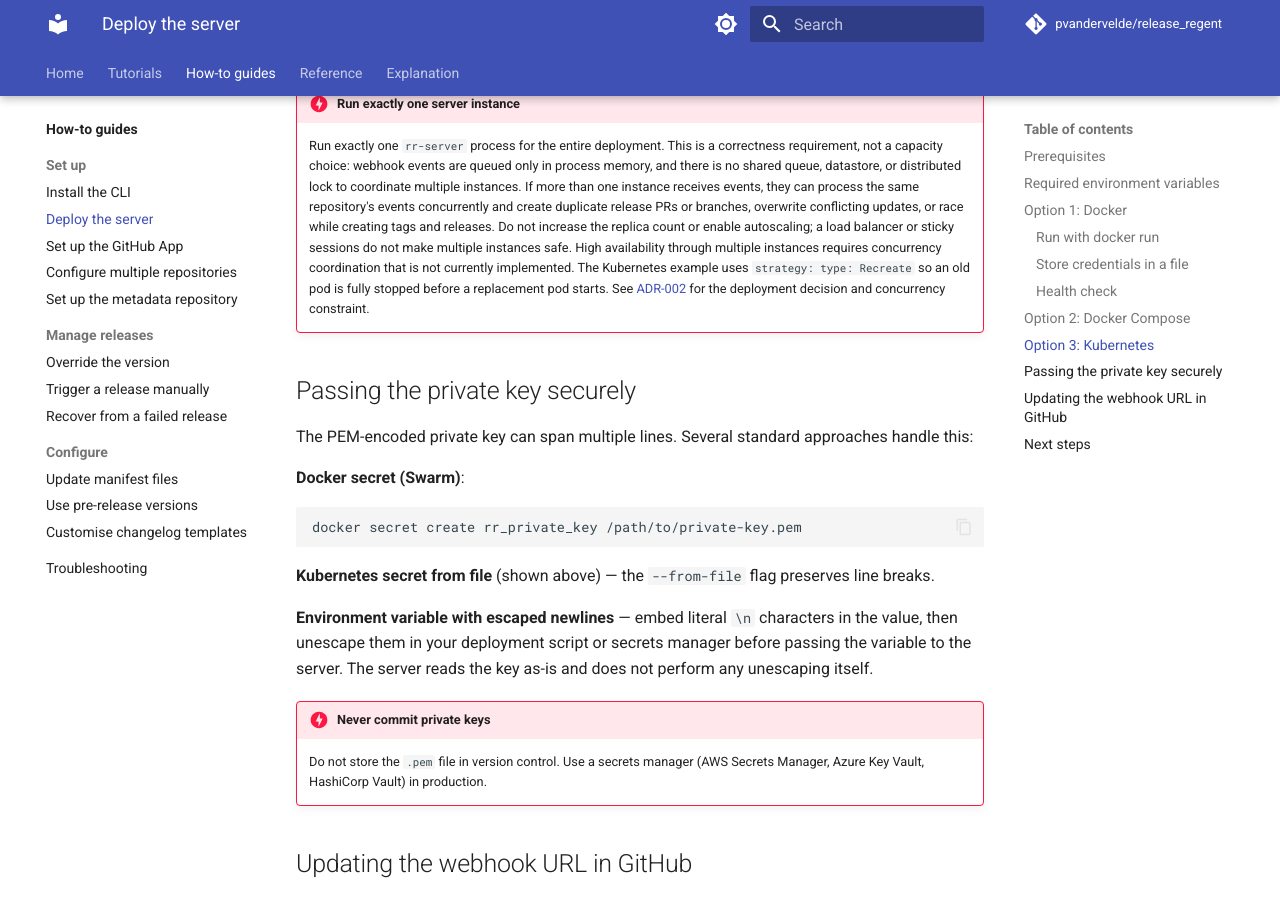
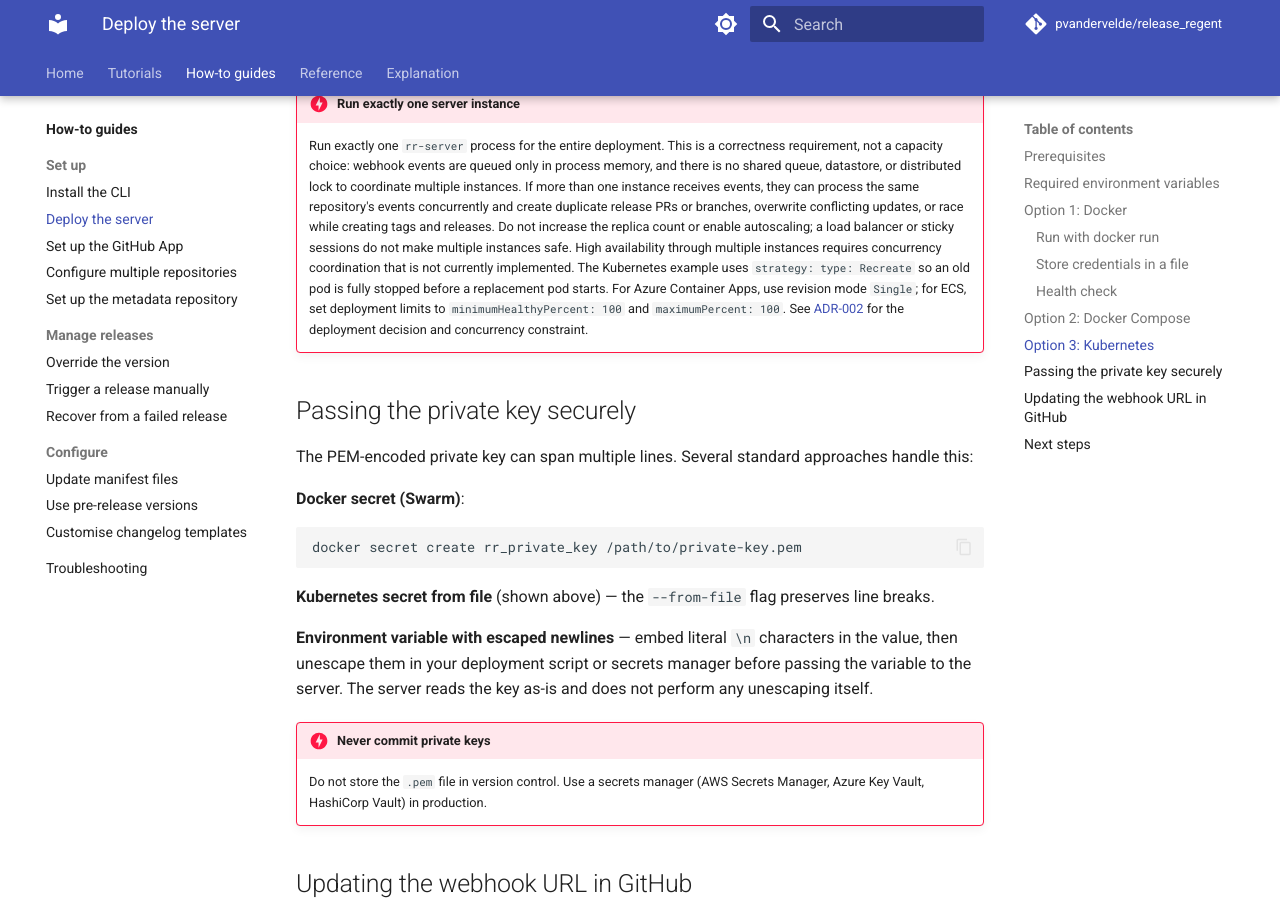
Before and after one commit to pvandervelde/release_regent, an MkDocs documentation site: the page built from docs/user/how-to/setup/install-server.md, in a window 1280 px wide and 900 px high, scrolled down 3862 px. Built offline with MkDocs 1.6.1 and Material for MkDocs 9.7.7, drawn with Linux system fonts in a browser that asks for light colours; comment, search, counter and statistics services are not loaded.

Commit message:
docs(deployment): address minor PR review comments
Co-authored-by: copilot-swe-agent[bot] <198982749+Copilot@users.noreply.github.com>

```diff
--- a/docs/user/how-to/setup/install-server.md
+++ b/docs/user/how-to/setup/install-server.md
@@ -198,7 +198,9 @@ Expose the service externally (for example via an ingress) so that GitHub can re
     autoscaling; a load balancer or sticky sessions do not make multiple instances safe.
     High availability through multiple instances requires concurrency coordination that is
     not currently implemented. The Kubernetes example uses `strategy: type: Recreate` so an old
-    pod is fully stopped before a replacement pod starts. See [ADR-002](https://github.com/pvandervelde/release_regent/blob/main/docs/adr/ADR-002-long-running-server-deployment-model.md)
+    pod is fully stopped before a replacement pod starts. For Azure Container Apps, use revision
+    mode `Single`; for ECS, set deployment limits to `minimumHealthyPercent: 100` and
+    `maximumPercent: 100`. See [ADR-002](https://github.com/pvandervelde/release_regent/blob/master/docs/adr/ADR-002-long-running-server-deployment-model.md)
     for the deployment decision and concurrency constraint.
 
 ## Passing the private key securely
```
Also changed, not shown: docs/adr/ADR-002-long-running-server-deployment-model.md (+5 -0 lines), docs/specs/architecture/overview.md (+2 -1 lines), docs/specs/requirements/non-functional-requirements.md (+1 -1 lines), docs/user/explanation/architecture.md (+2 -2 lines).
